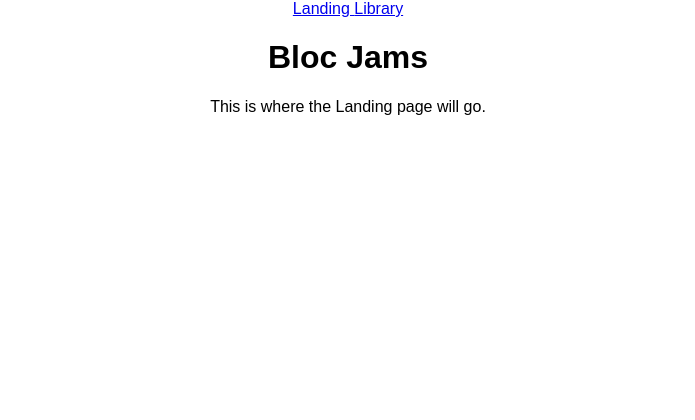
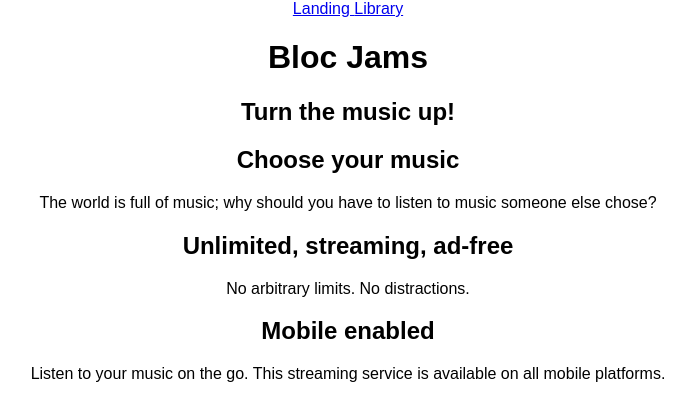
Before and after one commit to kristru/bloc-jams-react, a React (Create React App) app: page / in a window 1280 px wide. Shown: the top 420 px of the page, without its empty margins (292-987 px from the left). Built offline with nearby package versions, Linux system fonts and the light colour scheme.

Commit message:
adding landing page points

```diff
--- a/src/components/Landing.js
+++ b/src/components/Landing.js
@@ -2,7 +2,21 @@
 
 const Landing = () => (
   <section className="landing">
-    This is where the Landing page will go.
+    <h1 className="hero-title">Turn the music up!</h1>
+    <section>
+      <div className="point">
+        <h2 className="point-title">Choose your music</h2>
+        <p className="point-description">The world is full of music; why should you have to listen to music someone else chose?</p>
+      </div>
+      <div className="point">
+        <h2 className="point-title">Unlimited, streaming, ad-free</h2>
+        <p className="point-description">No arbitrary limits. No distractions.</p>
+      </div>
+      <div className="point">
+        <h2 className="point-title">Mobile enabled</h2>
+        <p className="point-description">Listen to your music on the go. This streaming service is available on all mobile platforms.</p>
+      </div>
+    </section>
   </section>
 )
 
```
